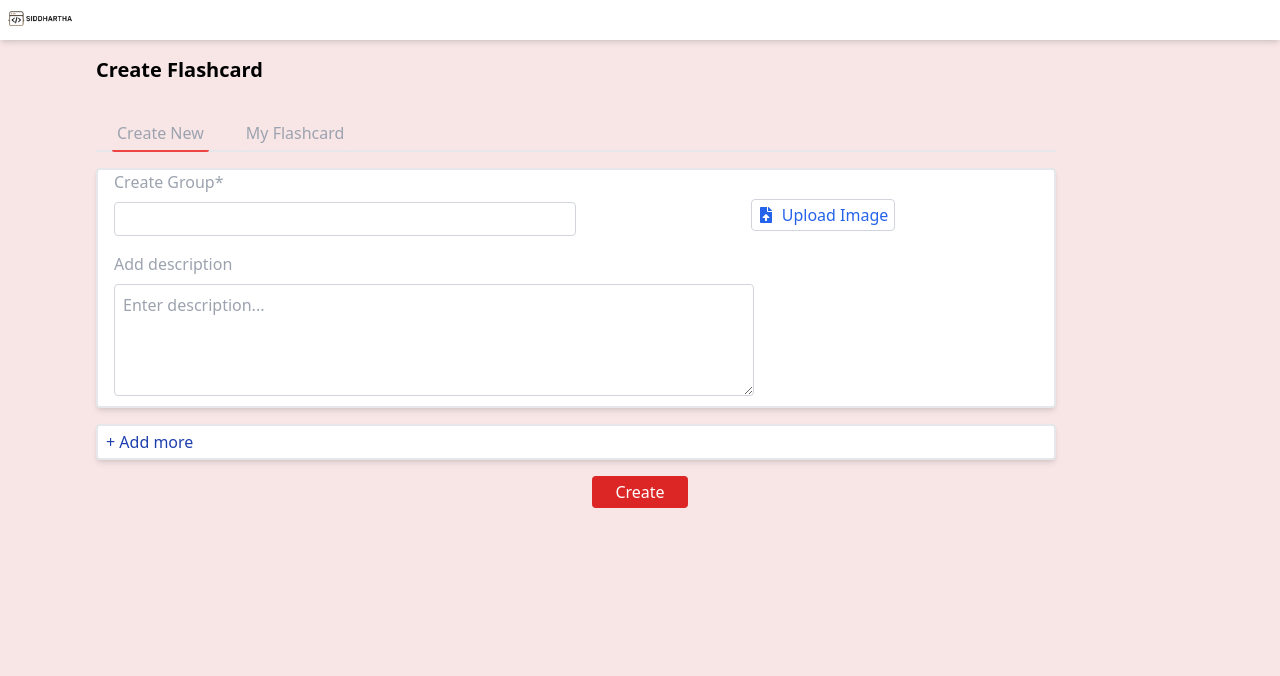
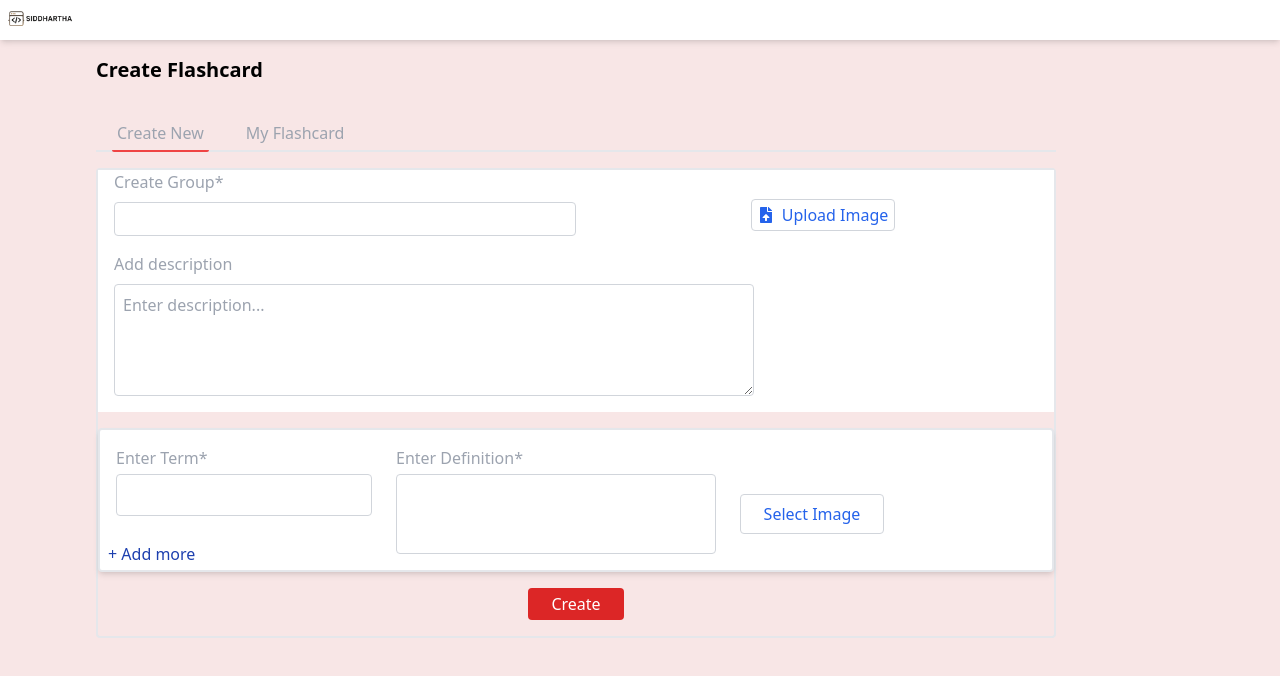
Before and after one commit to siddharthsharma7678/flashcard, a React (Create React App) app: page / in a window 1280 px wide. Shown: the top 676 px of the page. Built offline with nearby package versions, Linux system fonts and the light colour scheme.

Commit message:
All forms are working and giving the values of form

```diff
--- a/src/components/Createflashcard.js
+++ b/src/components/Createflashcard.js
@@ -1,7 +1,31 @@
-import { Field, FieldArray, useFormik } from "formik";
-import React from "react";
+import React, { useRef } from "react";
+import { FieldArray, FormikProvider, useFormik } from "formik";
 import { FaFileUpload } from "react-icons/fa";
+import { FaEdit } from "react-icons/fa";
+import { MdDelete } from "react-icons/md";
+
 const Createflashcard = () => {
+  const fileInputRef = useRef(null);
+  const termImageRef = useRef([]);
+  /* --------------------------------------------
+     Formik setup
+     --------------------------------------------
+     NOTE:
+     - "Terms" must match FieldArray name exactly
+     - Formik manages ALL state (no DOM manipulation)
+  --------------------------------------------- */
+  const handleTermImage = (index) => {
+    termImageRef.current[index]?.click();
+  };
+
+  // delete the Image of specific term
+  const handleTermDelete = (index) => {
+    formik.setFieldValue(`Terms[${index}].image`, null);
+  };
+  const handleEdit = () => {
+    fileInputRef.current?.click();
+  };
+
   const formik = useFormik({
     initialValues: {
       creategroup: "",
@@ -16,35 +40,39 @@ const Createflashcard = () => {
       ],
     },
     onSubmit: (values) => {
-      alert(JSON.stringify(values, null, 2));
+      console.log("Group image:", values.groupImage);
+      console.log("Term image:", values.Terms[0].image);
     },
   });
-  // Append the Terms above the Terms using Add more button
-  const addTerms = (e) => {
-    // const id = '';
-    const lowerTerm = document.querySelector(".TermMain");
-    const upperTerm = document.querySelector("#TermsContainer");
-    const child = upperTerm.cloneNode(true);
-    lowerTerm.appendChild(child);
-  };
+
   return (
     <>
-      <div className="box bg-white shadow-md mt-4 ml-24 h-60 w-3/4 border-2 rounded">
+      {/* ===================== GROUP DETAILS ===================== */}
+      <div className="box mt-4 ml-24 w-3/4 border-2 rounded">
+        {/* IMPORTANT:
+           Button must be inside <form> to trigger submit */}
+        <FormikProvider value={formik}>
           <form className="form" onSubmit={formik.handleSubmit}>
-          <div className="form-div grid grid-cols-2">
+            <div className="form-div bg-white grid grid-cols-2">
+              {/* ---------- Create Group ---------- */}
               <div className="flex flex-col gap-2 ml-4">
                 <label className=" text-gray-400">Create Group*</label>
                 <input
                   className="border border-gray-300 p-1 rounded"
                   type="text"
-                id="creategroup"
                   name="creategroup"
                   onChange={formik.handleChange}
                   value={formik.values.creategroup}
                 />
               </div>
+
+              {/* ---------- Group Image Upload ---------- */}
+
               <div className="flex flex-col gap-2 ml-4 justify-center items-center ">
-              <label htmlFor="fileInput">
+                {/* Html for should be same as id of the input */}
+                {!formik.values.groupImage && (
+                  <>
+                    <label htmlFor="groupImage">
                       <div className="flex justify-center mt-6 items-center gap-2 border border-gray-300 hover:border-blue-300 rounded w-36 h-8">
                         <div className="text-blue-600">
                           <FaFileUpload />
@@ -52,49 +80,66 @@ const Createflashcard = () => {
                         <div className="text-blue-600">Upload Image</div>
                       </div>
                     </label>
+                  </>
+                )}
                 <input
-                id="fileInput"
+                  ref={fileInputRef}
+                  id="groupImage"
                   type="file"
-                name="groupImage"
+                  accept=".png,.jpg,.jpeg,.svg"
+                  className="hidden"
                   onChange={(event) =>
                     formik.setFieldValue(
                       "groupImage",
                       event.currentTarget.files[0]
                     )
                   }
-                className="hidden"
-                accept=".png, .svg, .jpg, .jpeg"
                 />
+
+                {formik.values.groupImage && (
+                  <div className="flex gap-2 justify-center items-center  ">
+                    <img
+                      src={URL.createObjectURL(formik.values.groupImage)}
+                      alt="Group Preview"
+                      className="w-auto h-48 mt-3 object-cover rounded border"
+                    />
+                    {/* <div className="add"></div> */}
+                    <FaEdit onClick={handleEdit} title="Upload New" />
                   </div>
+                )}
+              </div>
+
+              {/* ---------- Description ---------- */}
+
               <div className="flex flex-col gap-2 col-span-2 m-4">
                 <label className=" text-gray-400">Add description</label>
                 <textarea
-                id="addDescription"
                   name="addDescription"
                   value={formik.values.addDescription}
                   onChange={formik.handleChange}
                   className="w-[40rem] h-28 border border-gray-300 rounded p-2"
                   placeholder="Enter description..."
-              ></textarea>
+                />
               </div>
             </div>
-        </form>
-      </div>
-      <div className="terms TermMain relative bg-white shadow-md mt-4 ml-24 w-3/4 border-2 rounded p-4">
-        <FieldArray name="terms">
-          {({ push, remove, form }) => {
-            // form === the same formik object
-            const { setFieldValue } = form;
+
+            {/* Terms Section */}
+
+            <div className="terms TermMain relative bg-white shadow-md mt-4 w-full border-2 rounded p-4">
+              <FieldArray name="Terms">
+                {({ push }) => (
                   <>
-              {formik.values.Terms.map((_, index) => {
-                <div id="TermsContainer" className="flex items-start gap-6">
+                    {formik.values.Terms.map((item, index) => (
+                      <div key={index} className="flex items-start gap-6">
                         {/* Term */}
+
                         <div className="flex flex-col">
-                    <label className="mb-1 text-gray-400">Enter Term*</label>
+                          <label className="mb-1 text-gray-400">
+                            Enter Term*
+                          </label>
                           <input
-                      key={index}
                             name={`Terms[${index}].term`}
-                      value={formik.values.Terms[index].term}
+                            value={item.term}
                             onChange={formik.handleChange}
                             className="border border-gray-300 p-2 rounded w-64"
                             type="text"
@@ -107,54 +152,86 @@ const Createflashcard = () => {
                             Enter Definition*
                           </label>
                           <textarea
-                      key={index}
                             name={`Terms[${index}].definition`}
                             onChange={formik.handleChange}
-                      value={formik.values.Terms[index].definition}
+                            value={item.definition}
                             className="border border-gray-300 p-2 rounded w-80 h-20 resize-none"
-                    ></textarea>
+                          />
                         </div>
 
                         {/* Image Upload */}
+                        {!item.image && (
                           <div className="flex flex-col mt-12">
                             <label
-                      htmlFor="fileInput1"
+                              htmlFor={`termImage-${index}`}
                               className="flex justify-center items-center gap-2 border border-gray-300 rounded w-36 h-10 cursor-pointer hover:border-blue-500"
                             >
                               <div className="text-blue-600">Select Image</div>
                             </label>
+                          </div>
+                        )}
                         <input
+                          ref={(el) => (termImageRef.current[index] = el)}
                           onChange={(event) => {
-                        const file = event.currentTarget.files[0];
-                        setFieldValue(`Terms[${index}].image`, file);
+                            formik.setFieldValue(
+                              `Terms[${index}].image`,
+                              event.currentTarget.files[0]
+                            );
                           }}
-                      name={`Terms[${index}].image`}
-                      id="fileInput1"
+                          id={`termImage-${index}`}
                           type="file"
                           className="hidden"
                           accept=".png, .svg, .jpg, .jpeg"
                         />
+                        {item.image && (
+                          <div className="flex gap-2 justify-center items-center  ">
+                            <img
+                              src={URL.createObjectURL(item.image)}
+                              alt="Group Preview"
+                              className="w-auto h-24 mt-3 object-cover rounded border"
+                            />
+                            {/* <div className="add"></div> */}
+                            <FaEdit
+                              onClick={() => {
+                                handleTermImage(index);
+                              }}
+                              title="Upload New"
+                            />
+                            <MdDelete
+                              onClick={() => {
+                                handleTermDelete(index);
+                              }}
+                              title="Delete Image"
+                            />
                           </div>
-                </div>;
-              })}
-            </>;
-          }}
-        </FieldArray>
-        <h3
-          onClick={addTerms}
+                        )}
+                      </div>
+                    ))}
+
+                    <button
+                      type="button"
+                      onClick={() =>
+                        push({ term: "", definition: "", image: null })
+                      }
                       className="text-blue-800 absolute bottom-1 left-2 cursor-pointer hover:text-blue-700"
                     >
                       + Add more
-        </h3>
-        {/* <h3 onClick={addTerms} className="text-blue-800 absolute cursor-pointer hover:text-blue-700">
-          - Delete
-        </h3> */}
+                    </button>
+                  </>
+                )}
+              </FieldArray>
             </div>
-      <div className="button flex justify-center items-center"></div>
+            {/* <div className="button flex justify-center items-center"></div> */}
             <div className="flex justify-center items-center m-4">
-        <button className="bg-red-600 text-white rounded p-1 w-24">
+              <button
+                type="submit"
+                className="bg-red-600 text-white rounded p-1 w-24"
+              >
                 Create
               </button>
+            </div>
+          </form>
+        </FormikProvider>
       </div>
     </>
   );
```
Lines whose indentation alone changed are shown as unchanged.
